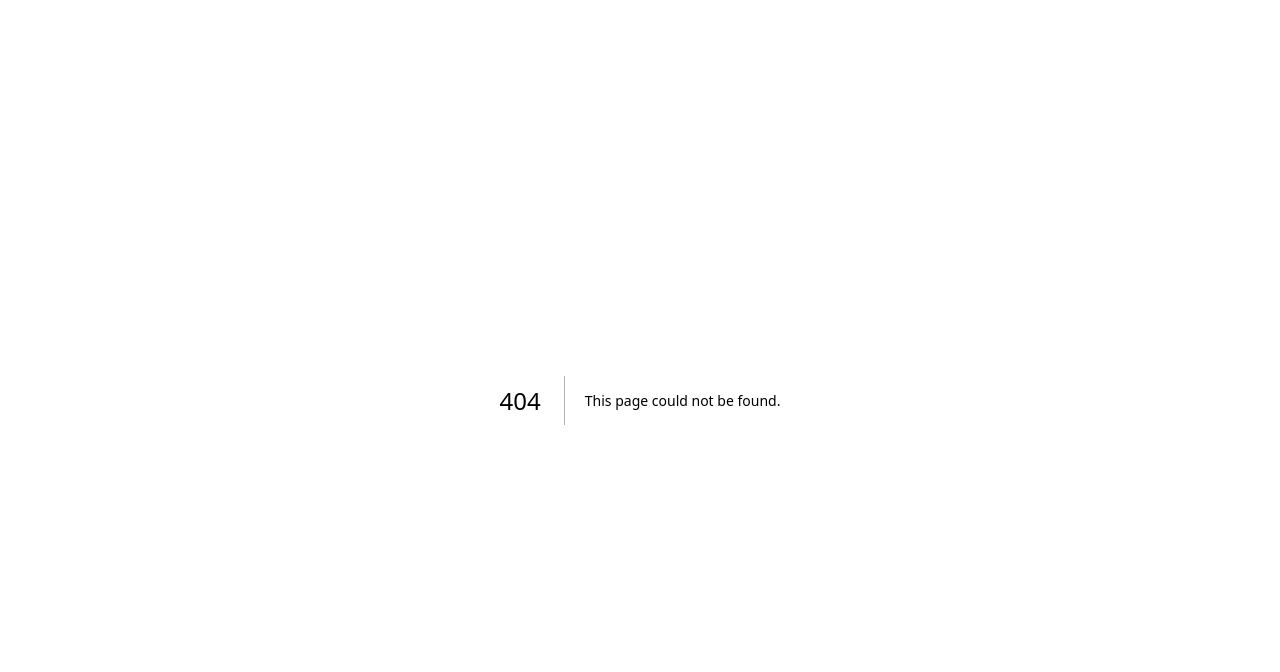
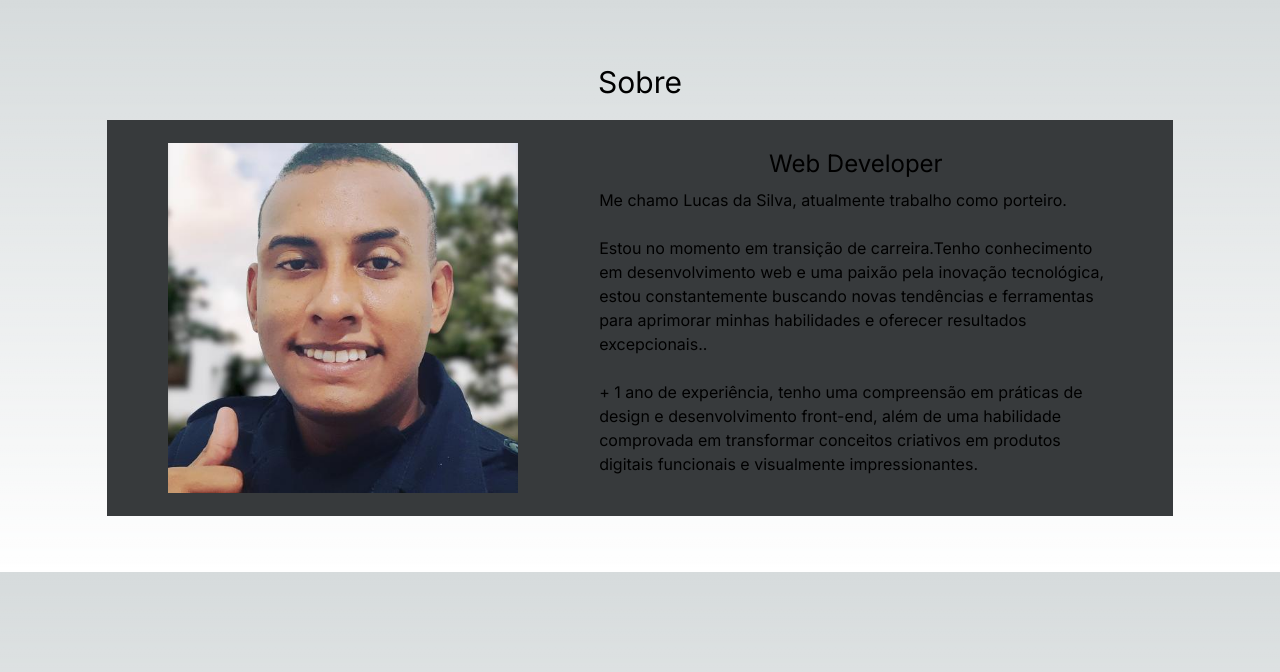
Before and after one commit to llucasgomes/llucasgomes.dev, a Next.js app: page /about in a window 1280 px wide. Before the commit this address had no page. Shown: the top 672 px of the page. Built offline with nearby package versions, Linux system fonts and the light colour scheme.

Commit message:
:sparkles: feat: Page by "About"

```diff
--- /dev/null
+++ b/src/app/about/page.tsx
@@ -0,0 +1,42 @@
+import { profile } from '@/lib/data'
+import Image from 'next/image'
+
+export default function page() {
+  return (
+    <main className="flex h-[calc(100%+56px)] w-full flex-col items-center justify-center  py-14">
+      <h1 className="mb-5 mt-2 text-3xl">Sobre</h1>
+      <section
+        className="flex h-3/5 w-10/12 flex-col items-center bg-[#373A3C]
+      p-5 md:flex-row md:justify-around"
+      >
+        <Image
+          src={'/assets/images/profile/foto-perfil.jpg'}
+          width={350}
+          height={250}
+          alt="Um homem de pelo menos 30 anos de idade, vestindo um de trabalho de fazendo sinal de positivo, parecendo estar  com uma alegria que contagia."
+          className="mb-4 object-cover md:mb-0 "
+        />
+        <div
+          className="flex flex-col justify-center
+            md:w-1/2 md:items-center md:justify-center "
+        >
+          <h1 className="mb-2 text-3xl">{profile.name}</h1>
+          <h3 className="mb-2 text-2xl">Web Developer</h3>
+          <p className="mb-5 text-left text-base">
+            Me chamo Lucas da Silva, atualmente trabalho como porteiro.
+            <br /> <br />
+            Estou no momento em transição de carreira.Tenho conhecimento em
+            desenvolvimento web e uma paixão pela inovação tecnológica, estou
+            constantemente buscando novas tendências e ferramentas para
+            aprimorar minhas habilidades e oferecer resultados excepcionais..
+            <br />
+            <br /> + 1 ano de experiência, tenho uma compreensão em práticas de
+            design e desenvolvimento front-end, além de uma habilidade
+            comprovada em transformar conceitos criativos em produtos digitais
+            funcionais e visualmente impressionantes.
+          </p>
+        </div>
+      </section>
+    </main>
+  )
+}
```
